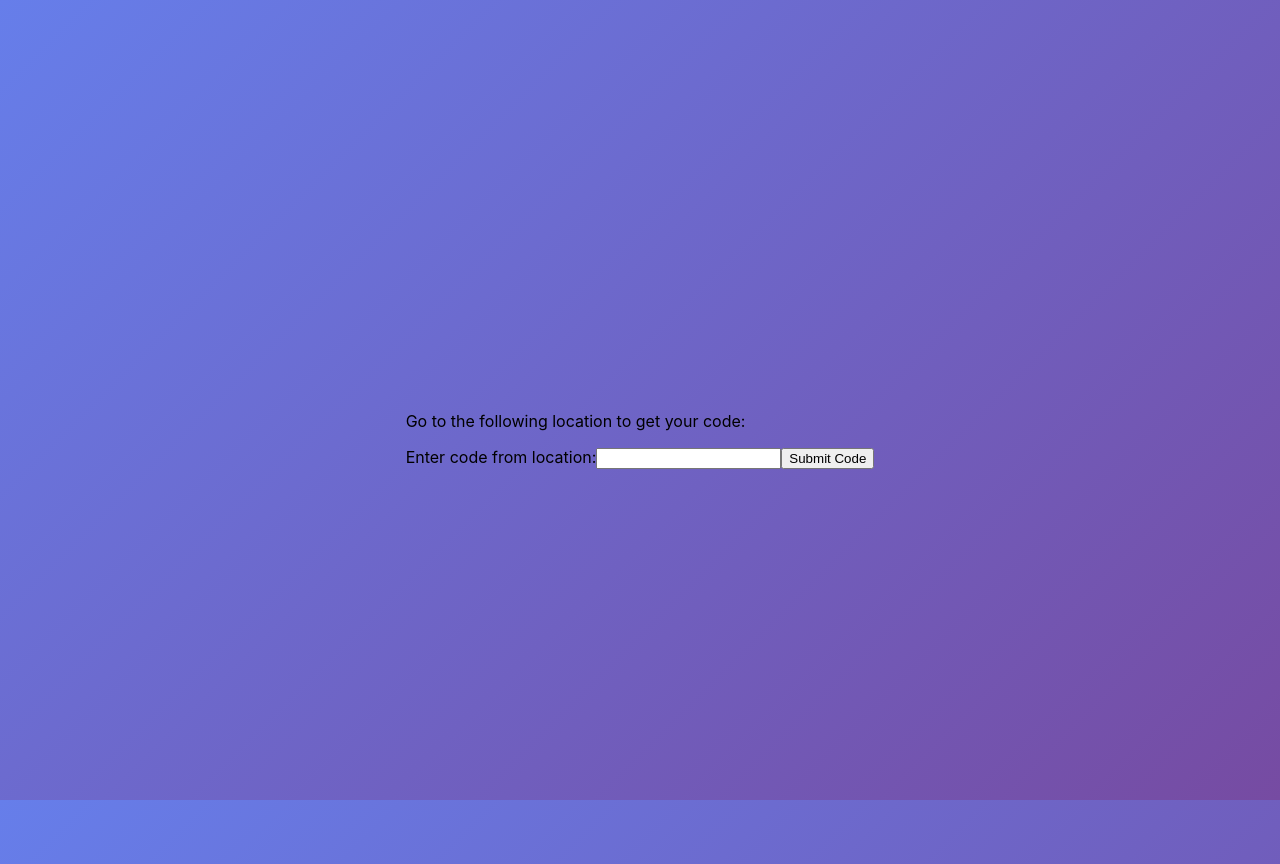
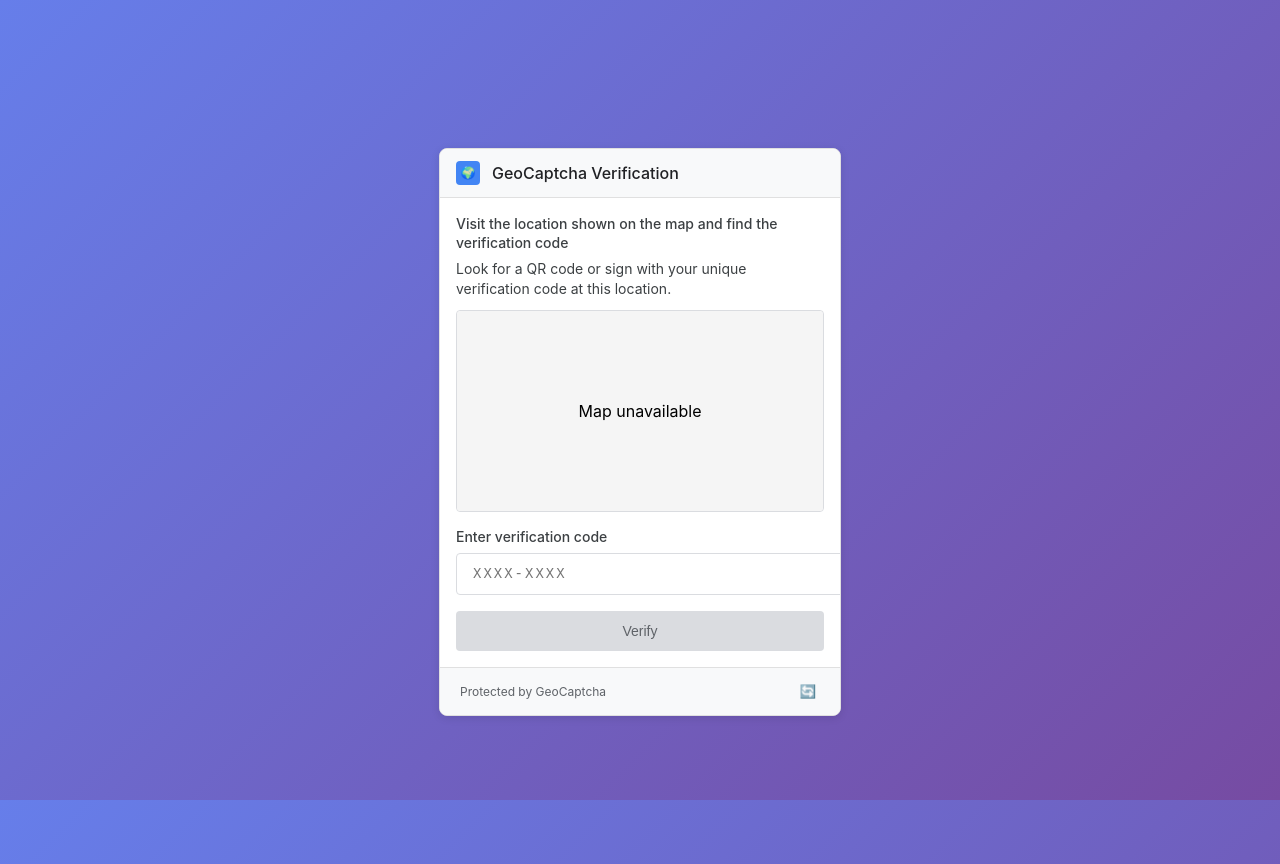
Before and after one commit to nikk-e/GeoCaptcha, a React (Vite) app in the folder geoCaptcha/: page / in a window 1280 px wide. Both pictures are taken after typing "Sample", "Sample123" into the empty fields and a click on the button "Login". Built offline with nearby package versions, Linux system fonts and the light colour scheme; no server answers; some icons are missing.

Commit message:
fix broken styling

```diff
--- a/geoCaptcha/src/modules/Captcha.tsx
+++ b/geoCaptcha/src/modules/Captcha.tsx
@@ -1,6 +1,7 @@
 import React, { useState, useEffect } from "react";
 import Map from "./Map";
 import { answerCaptcha, getLocation } from "../functions/helperFunctions";
+import "./Captcha.css";
 
 interface GeoCaptchaProps {
   location?: string;
@@ -50,30 +51,108 @@ const Captcha: React.FC<GeoCaptchaProps> = ({ onSolved }) => {
     }
   };
 
+  const handleRefresh = () => {
+    setCode("");
+    setSubmitted(false);
+    setSuccess(null);
+  };
+
   return (
-    <div>
-      <p>
-        Go to the following location to get your code:
-        <br />
-        {loading && <span>Loading map...</span>}
-        {!loading && targetLocation && (
+    <div className="captcha-container">
+      <div className="captcha-header">
+        <div className="captcha-icon">🌍</div>
+        <h2 className="captcha-title">GeoCaptcha Verification</h2>
+      </div>
+
+      <div className="captcha-challenge">
+        <div className="challenge-text">
+          <div className="challenge-instruction">
+            Visit the location shown on the map and find the verification code
+          </div>
+          Look for a QR code or sign with your unique verification code at this location.
+        </div>
+
+        <div className="map-container">
+          {loading ? (
+            <div style={{
+              height: "200px",
+              display: "flex",
+              alignItems: "center",
+              justifyContent: "center",
+              background: "#f5f5f5",
+              borderRadius: "4px"
+            }}>
+              Loading map...
+            </div>
+          ) : targetLocation ? (
             <Map lat={targetLocation.latitude} lng={targetLocation.longitude} />
+          ) : (
+            <div style={{
+              height: "200px",
+              display: "flex",
+              alignItems: "center",
+              justifyContent: "center",
+              background: "#f5f5f5",
+              borderRadius: "4px"
+            }}>
+              Map unavailable
+            </div>
           )}
-      </p>
+        </div>
+
+        <div className="input-section">
           <form onSubmit={handleSubmit}>
-        <label>
-          Enter code from location:
+            <div className="code-input-group">
+              <label className="code-input-label" htmlFor="verification-code">
+                Enter verification code
+              </label>
               <input
+                id="verification-code"
+                className={`code-input ${success === false ? 'error' : ''}`}
                 type="text"
                 value={code}
-            onChange={(e) => setCode(e.target.value)}
+                onChange={(e) => setCode(e.target.value.toUpperCase())}
+                placeholder="XXXX-XXXX"
+                maxLength={9}
                 required
               />
-        </label>
-        <button type="submit">Submit Code</button>
+            </div>
+
+            <button
+              type="submit"
+              className="submit-button"
+              disabled={!code.trim()}
+            >
+              Verify
+            </button>
           </form>
-      {submitted && success === true && <p style={{color: 'green'}}>Code accepted!</p>}
-      {submitted && success === false && <p style={{color: 'red'}}>Invalid code. Please try again.</p>}
+
+          {submitted && success === true && (
+            <div className="status-message status-success">
+              ✓ Verification successful! You may now proceed.
+            </div>
+          )}
+
+          {submitted && success === false && (
+            <div className="status-message status-error">
+              ✗ Invalid verification code. Please check the code and try again.
+            </div>
+          )}
+        </div>
+      </div>
+
+      <div className="captcha-footer">
+        <div className="recaptcha-branding">
+          <span>Protected by GeoCaptcha</span>
+        </div>
+        <button
+          className="refresh-button"
+          onClick={handleRefresh}
+          title="Get new challenge"
+        >
+          🔄
+        </button>
+      </div>
     </div>
   );
 };
```
Also changed, not shown: 1 other file (tests, documents, lock files or other folders). Lines whose indentation alone changed are shown as unchanged.
